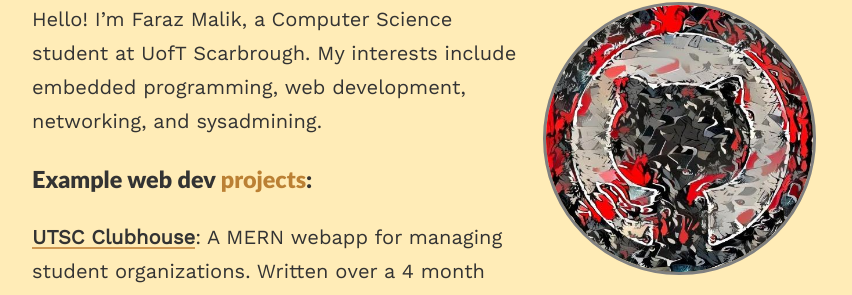
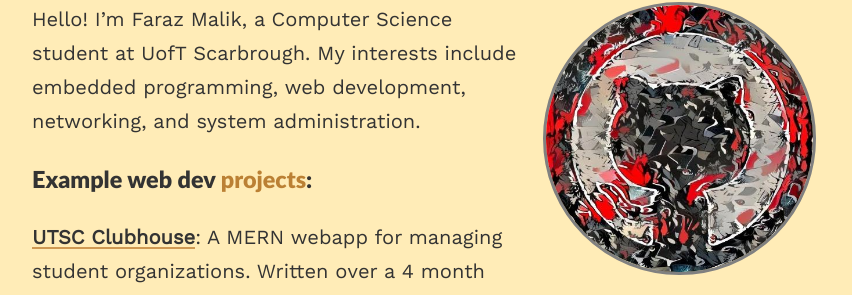
Before and after one commit to numberisnan/numberisnan.github.io, a Jekyll site: the page built from index.md, in a window 1280 px wide. Shown: the part 190-485 px from the top of the page, without its empty margins (208-1060 px from the left). Built offline with Jekyll 4.4.1, drawn with Linux system fonts in a browser that asks for light colours; nearby versions of some CDN libraries.

Commit message:
Reword main page

```diff
--- a/index.md
+++ b/index.md
@@ -7,7 +7,7 @@ profile:
 published: true
 ---
 
-Hello! I'm Faraz Malik, a Computer Science student at UofT Scarbrough. My interests include embedded programming, web development, networking, and sysadmining.
+Hello! I'm Faraz Malik, a Computer Science student at UofT Scarbrough. My interests include embedded programming, web development, networking, and system administration.
 ### Example web dev [projects](/projects):
 
 **[UTSC Clubhouse](/projects/clubhouse)**: A MERN webapp for managing student organizations. Written over a 4 month term by a team of 7 following Scrum.
```
